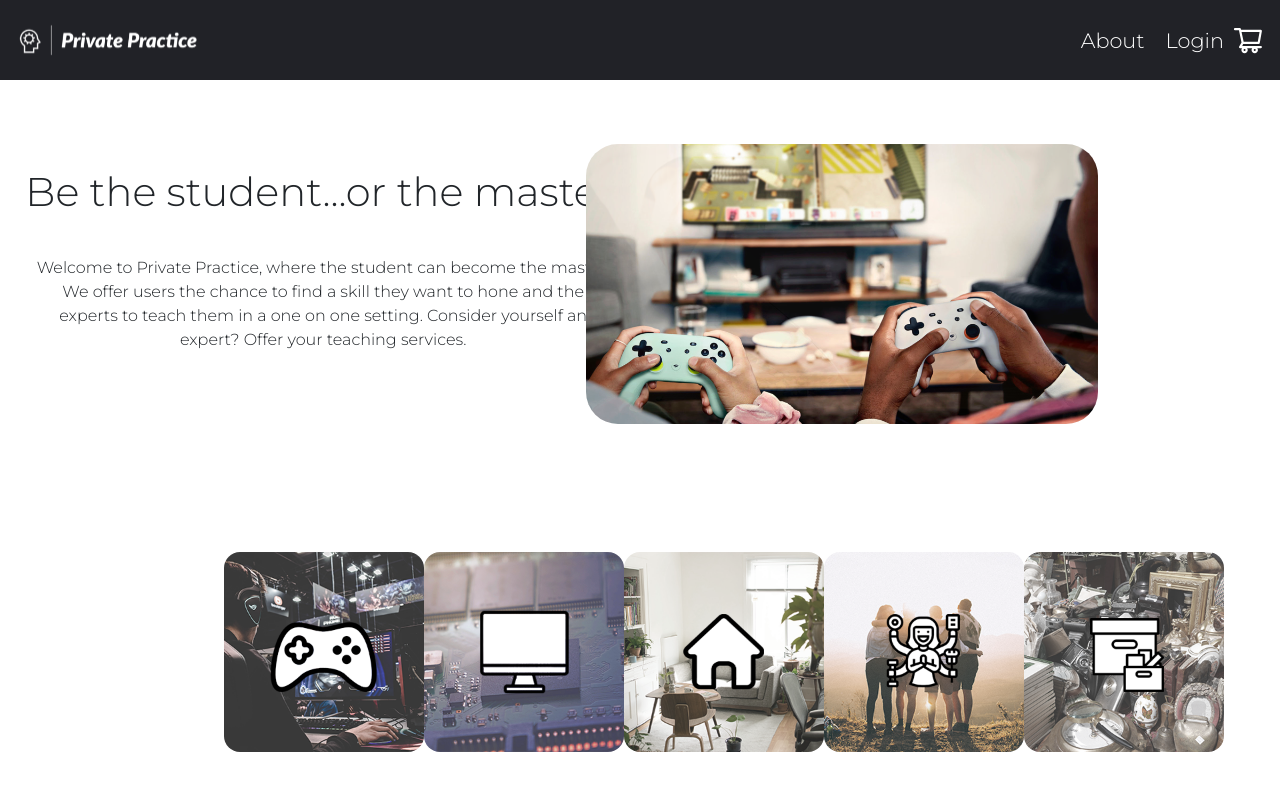
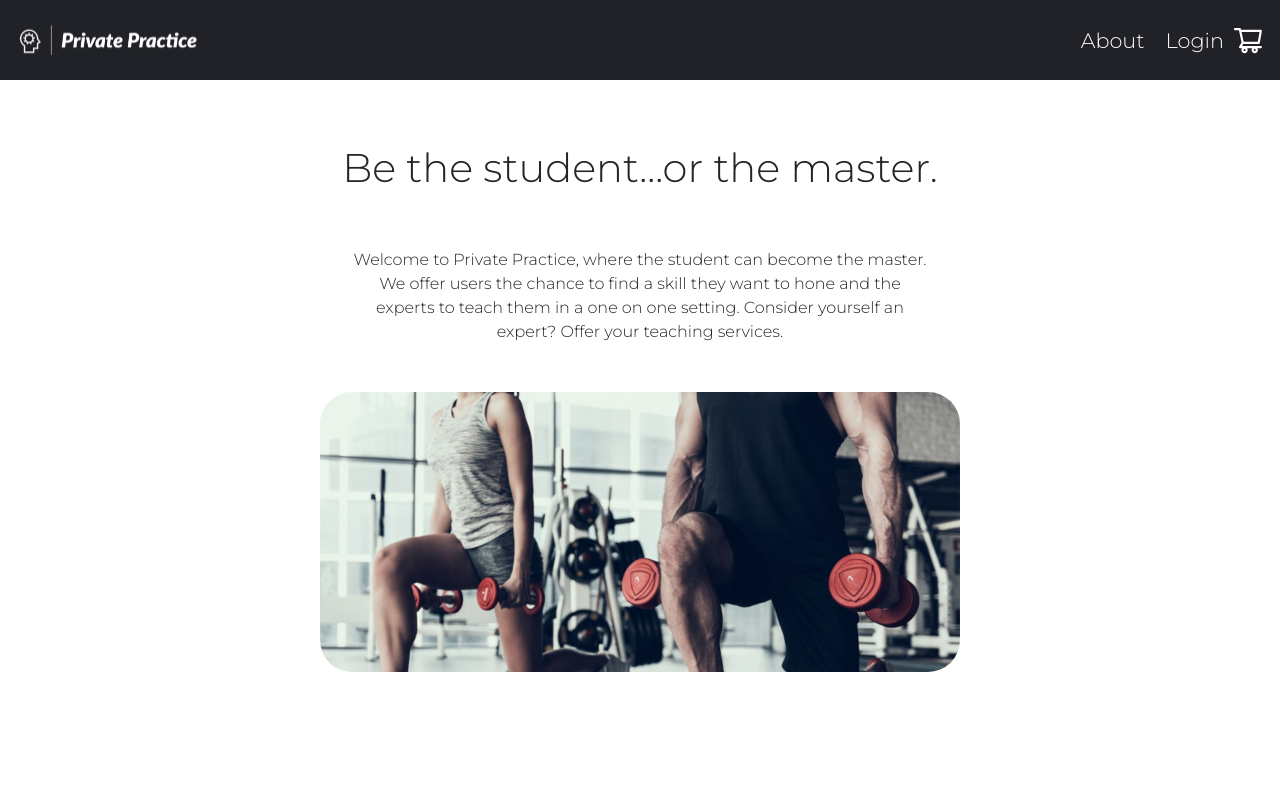
Before and after one commit to Guzzemetti/private-practice, a React (Create React App) app in the folder client/: page / in a window 1280 px wide. Shown: the top 800 px of the page. Built offline with nearby package versions, Linux system fonts and the light colour scheme.

Commit message:
added hover links for cat imgs, added comp files for lesson

```diff
--- a/client/src/components/Home/home.css
+++ b/client/src/components/Home/home.css
@@ -1,3 +1,4 @@
+/* main container */
 .h {
     /* height: 50vh; */
     display: flex;
@@ -6,14 +7,17 @@
     /* background-color: #7B6D8D; */
 }
 
+/* TOP ROW/SECTION */
 .h-row {
     display: flex;
     flex-direction: row;
     padding: 4rem;
+    flex-wrap: wrap;
+    justify-content: center;
 }
 
 .h-left {
-    width: 45%;
+    /* width: 45%; */
     display: flex;
     align-items: center;
     justify-content: center;
@@ -30,10 +34,11 @@
     width: 40rem;
     padding: 2rem;
     text-align: center;
+    margin: 1rem;
 }
 
 .h-right {
-    width: 45%;
+    /* width: 45%; */
     display: flex;
     align-items: center;
     justify-content: center;
@@ -43,7 +48,7 @@
     background:url(../../assets/bg_coding.jpg);
     animation: chbg 15s infinite alternate;
     object-fit: contain;
-    width: 40vw;
+    width: 50vw;
     height: 35vh;
     overflow: hidden;
     border-radius: 2rem;
@@ -54,27 +59,29 @@
       background:url(../../assets/bg_cooking.jpg);
     background-size: cover;
     }
-    50% {
+    20% {
       background:url(../../assets/bg_gaming.jpg);
     background-size: cover;
     }
-    100% {
+    40% {
       background:url(../../assets/bg_workout.jpg);
     background-size:cover
     }
-    /* 60% {
-      background:url(http://lorempixel.com/100/100/people/2);
+    60% {
+      background:url(../../assets/bg_diy.jpg);
     background-size:cover
     }
     80% {
-      background:url(http://lorempixel.com/100/100/people/9);
+      background:url(../../assets/bg_selfcare.jpg);
     background-size:cover
     }
     100% {
-      background:url(http://lorempixel.com/100/100/people/8);
+      background:url(../../assets/bg_gardening.jpg);
     background-size:cover
-    } */
+    }
   }
+
+  /* UNUSED STUFFS */
 
 /* .h-across {
     display: block;
@@ -90,7 +97,7 @@
     align-items: center;
 } */
 
-.h-title-wrapper {
+/* .h-title-wrapper {
     height: 50px;
     animation: move 10s ease-in-out infinite alternate;
 }
@@ -98,9 +105,9 @@
 .i-title {
     height: 50px;
     overflow: hidden;
-}
+} */
 
-@keyframes move {
+/* @keyframes move {
     25%{
         transform: translateY(-50px);
     }
@@ -113,20 +120,22 @@
     100%{
         transform: translateY(-200px);
     }
-}
+} */
 
-.i-title-item {
+/* .i-title-item {
     height: 50px;
     font-size: 30px;
     font-weight: bold;
     color: rgb(32, 32, 32);
     display: flex;
     align-items: center;
-}
+} */
+
+/* CATEGORY ICON SECTION */
 
 .h-cats {
     width: 75%;
-    height: 25vh;
+    /* height: 25vh; */
     display: flex;
     align-items: center;
     padding: 4rem;
@@ -137,12 +146,13 @@
 .h-cats-across {
     flex: 1;
     display: flex;
+    flex-wrap: wrap;
     align-items: center;
     justify-content: space-evenly;
 }
 
 .category-cube {
-    flex-direction: column;
+    /* flex-direction: column; */
     color: white;
     width: 200px;
     height: 200px;
@@ -150,14 +160,48 @@
     background-color: #212227;
     overflow: hidden;
     object-fit: cover;
+    margin: 1rem;
+    position: relative;
+
 }
 
 .cat-img {
     width: 100%; /* or any custom size */
     height: 100%;
     object-fit: cover;
+    position: relative;
+}
+
+.cube-overlay {
+    position: absolute;
+    top: 0;
+    bottom: 0;
+    left: 0;
+    right: 0;
+    height: 100%;
+    width: 100%;
+    opacity: 0;
+    transition: .5s ease;
+    background-color: #212227 ;
+}
+
+.category-cube:hover .cube-overlay {
     opacity: 1;
 }
+
+.cube-text {
+    color: white;
+    font-size: 24px;
+    position: absolute;
+    top: 50%;
+    left: 50%;
+    -webkit-transform: translate(-50%, -50%);
+    -ms-transform: translate(-50%, -50%);
+    transform: translate(-50%, -50%);
+    text-align: center;
+}
+
+/* SIGNUP BUTTON/TEXT */
 
 .signup-area a {
     text-decoration: none;
--- a/client/src/components/Home/index.js
+++ b/client/src/components/Home/index.js
@@ -33,21 +33,50 @@ const HomeComp = () => {
       </div>
       <div className="h-cats">
             <div className="h-cats-across">
+
                 <div className="category-cube">
-                <img src={Gaming} className='cat-img' alt='logo'></img>
-                <p>Gaming</p>
+                <img src={Gaming} className='cat-img' alt='Gaming'></img>
+                <Link to='/gaming'>
+                <div className="cube-overlay">
+                  <div className="cube-text">Gaming</div>
                 </div>
+                </Link>
+                </div>
+
                 <div className="category-cube">
-                <img src={Tech} className='cat-img' alt='logo'></img>
+                <img src={Tech} className='cat-img' alt='Tech'></img>
+                <Link to='/tech'>
+                <div className="cube-overlay">
+                  <div className="cube-text">Tech</div>
                 </div>
+                </Link>
+                </div>
+
                 <div className="category-cube">
-                <img src={Home} className='cat-img' alt='logo'></img>
+                <img src={Home} className='cat-img' alt='Home'></img>
+                <Link to='/home'>
+                <div className="cube-overlay">
+                  <div className="cube-text">Home</div>
                 </div>
+                </Link>
+                </div>
+
                 <div className="category-cube">
-                <img src={Lifestyle} className='cat-img' alt='logo'></img>
+                <img src={Lifestyle} className='cat-img' alt='Lifestyle'></img>
+                <Link to='/lifestyle'>
+                <div className="cube-overlay">
+                  <div className="cube-text">Lifestyle</div>
                 </div>
+                </Link>
+                </div>
+
                 <div className="category-cube">
-                <img src={Misc} className='cat-img' alt='logo'></img>
+                <img src={Misc} className='cat-img' alt='Misc'></img>
+                <Link to='/misc'>
+                <div className="cube-overlay">
+                  <div className="cube-text">Misc</div>
+                </div>
+                </Link>
                 </div>
             </div>
         </div>
```
Also changed, not shown: client/src/components/LessonDetails/index.js (added, +9 -0 lines), client/src/components/LessonDetails/index.css (added).
